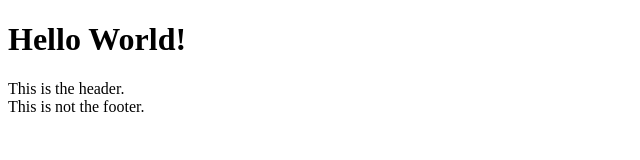
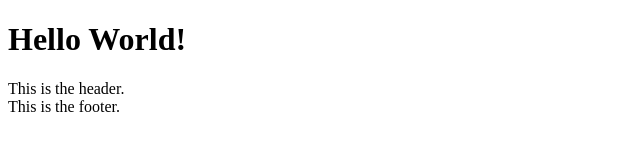
Before and after one commit to shanosha/version-control-simulation-moniquewooten, a plain HTML site: page index.html in a window 1280 px wide. Shown: the full height of the page, 0-640 px from the left. Drawn offline with Linux system fonts and the light colour scheme.

Commit message:
changed footer

```diff
--- a/index.html
+++ b/index.html
@@ -8,6 +8,6 @@
 <body>
     <h1>Hello World!</h1>
     <header>This is the header.</header>
-    <footer>This is not the footer.</footer>
+    <footer>This is the footer.</footer>
 </body>
 </html>
```
